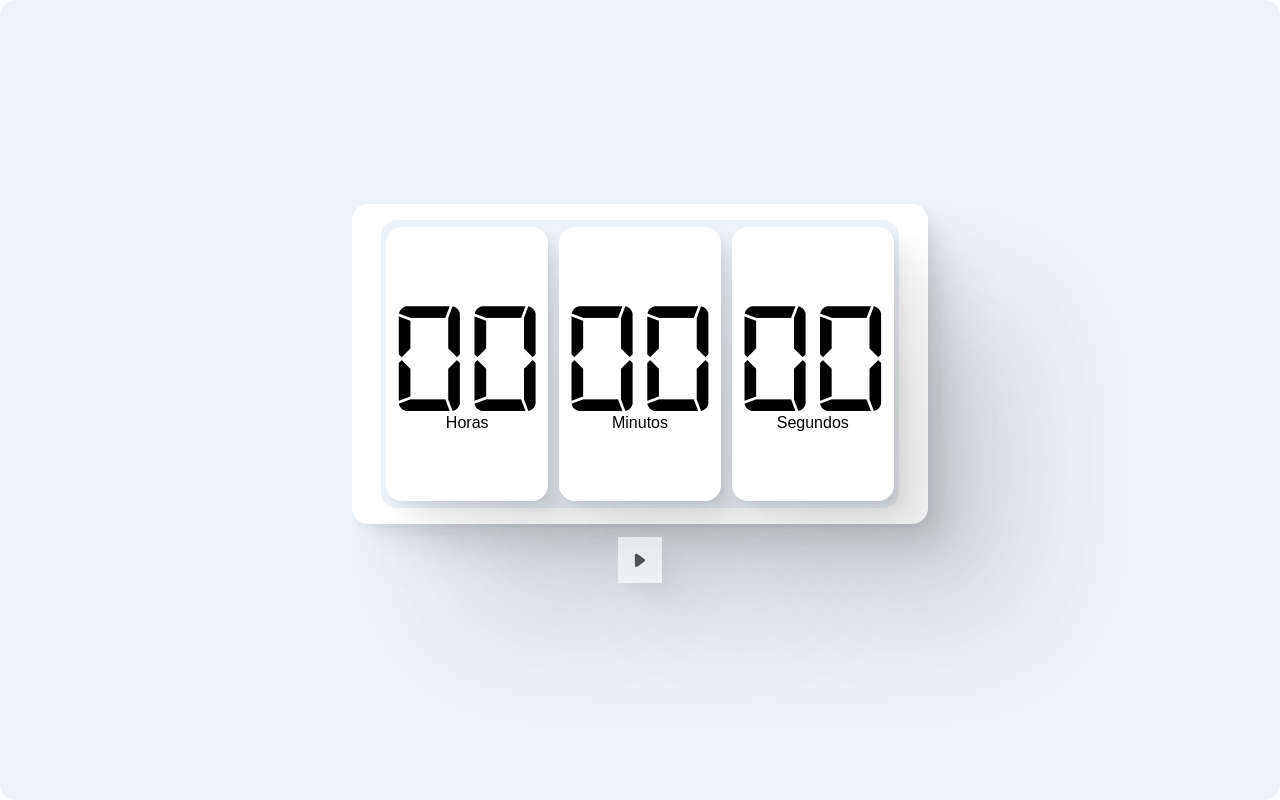
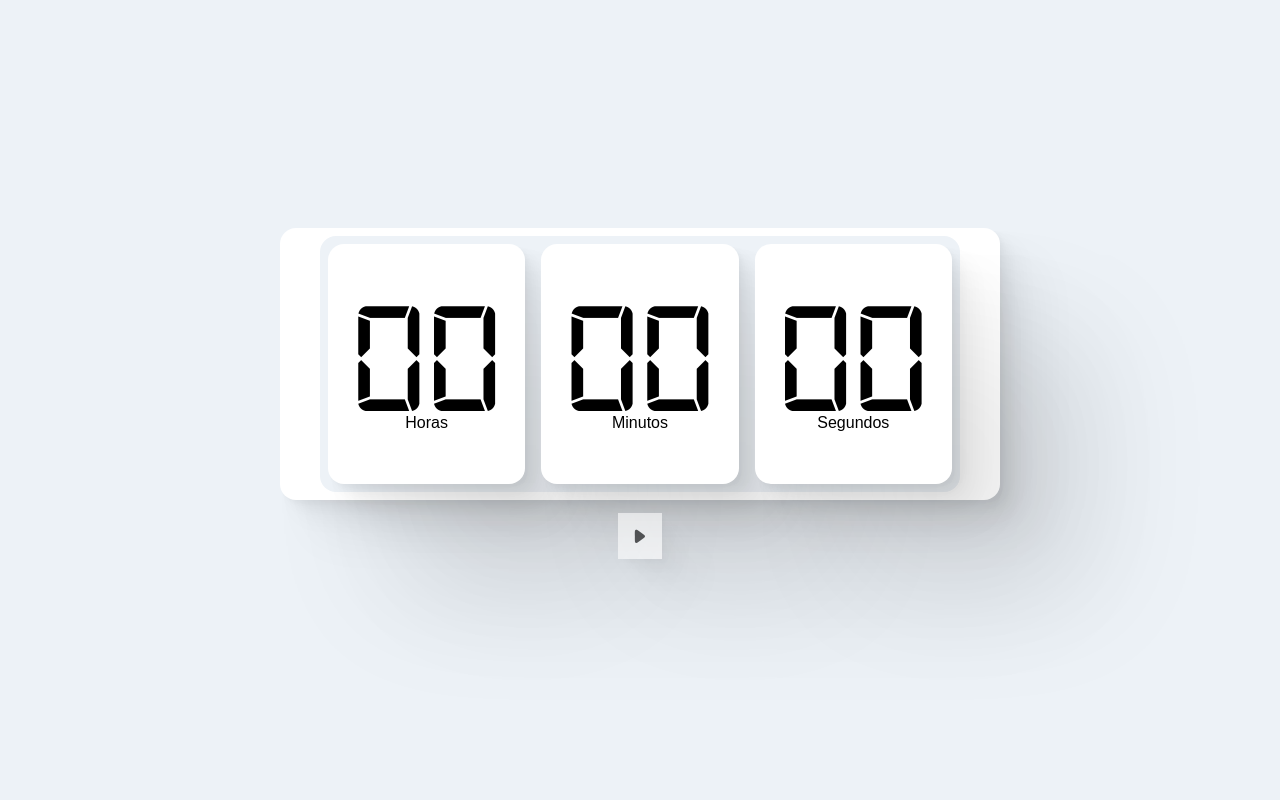
Before and after one commit to maiconrp/Desafio-21-Dias, a plain HTML site: page Semana 1/Dia07-Contador/index.html in a window 1280 px wide. Drawn offline with Linux system fonts and the light colour scheme.

Commit message:
Melhorias de responsibilidade - em

```diff
--- a/Semana 1/Dia07-Contador/style.css
+++ b/Semana 1/Dia07-Contador/style.css
@@ -8,8 +8,6 @@
 }
 
 #Container, #Contador, #Contador_Display, .Contador_Cont{
-    width: 100vw;
-    height: 100vh;
     display: flex;
     flex-direction: column;
     justify-content: center;
@@ -18,9 +16,14 @@
     border-radius: 1rem;
 
 }
+#Container{
+    width: 100vw;
+    height: 100vh;
+    border-radius: 0;
+}
     #Contador{
-        width: 45vw;
-        height: 40vh;
+        width: 45em;
+        height:17em;
         background-color: #ffff;
         box-shadow:
             3.4px 3.4px 4.5px rgba(0, 0, 0, 0.022),
@@ -32,16 +35,15 @@
 
     }
         #Contador_Display{
-            width: 90%;
-            height: 90%;
+            width: 40em;
+            height: 16em;
             flex-direction: row;
 
         }
             .Contador_Cont{
-                width: 40%;
-                height: 95%;
-                font: 5em sans-serif;
-                margin: 1%;
+                width: 4em;
+                height: 1.5em;
+                margin: 0.05em;
                 background-color: #ffff;
                 box-shadow:
                     3.4px 3.4px 4.5px rgba(0, 0, 0, 0.022),
@@ -57,7 +59,7 @@
 
                     position: relative;
                     bottom: -1em;
-                    font: 1rem sans-serif;
+                    font: 0.1em sans-serif;
 
                     text-align: center;
                     align-items: center;
```
